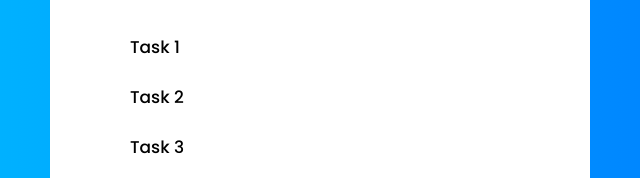
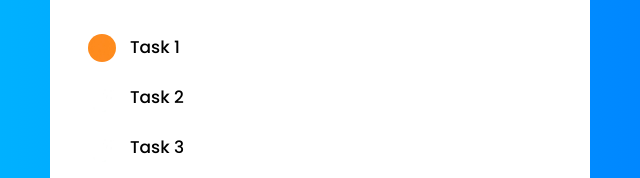
Before and after one commit to mugesh-14/To-do-List-, a plain HTML site: page index.html in a window 1280 px wide. Shown: the part 265-443 px from the top of the page, 320-960 px from the left. Drawn offline with Linux system fonts and the light colour scheme.

Commit message:
add: static checked and unchecked

```diff
--- a/index.html
+++ b/index.html
@@ -15,7 +15,7 @@
                 <button>Add</button>
             </div>
             <ul id="list-container">
-                <li>Task 1</li>
+                <li class="checked">Task 1</li>
                 <li>Task 2</li>
                 <li>Task 3  </li>
             </ul>
--- a/style.css
+++ b/style.css
@@ -62,3 +62,22 @@ ul li{
     cursor: pointer;
     position: relative;
 }
+ul li::before {
+    content: '';
+    position: absolute;
+    width: 28px;
+    height: 28px;
+    border-radius: 50%;
+    background-image: url(images/unchecked.jpeg);
+    background-size: cover;
+    background-position: center;
+    top:12px ;
+    left: 8px;
+}
+ul li.checked{
+    color:#000000;
+    /* text-decoration: line-through; */
+}
+ul li.checked::before{
+    background-image: url(images/checked.jpeg);
+}
```
Also changed, not shown: images/checked.jpeg (added), images/unchecked.jpeg (added).
